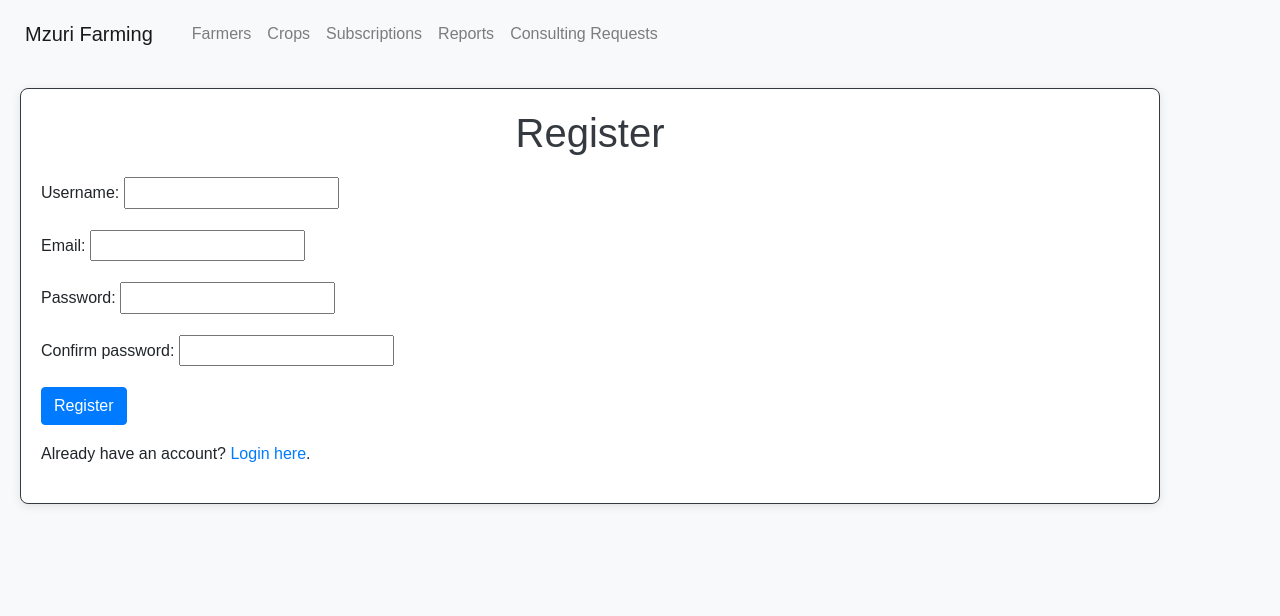
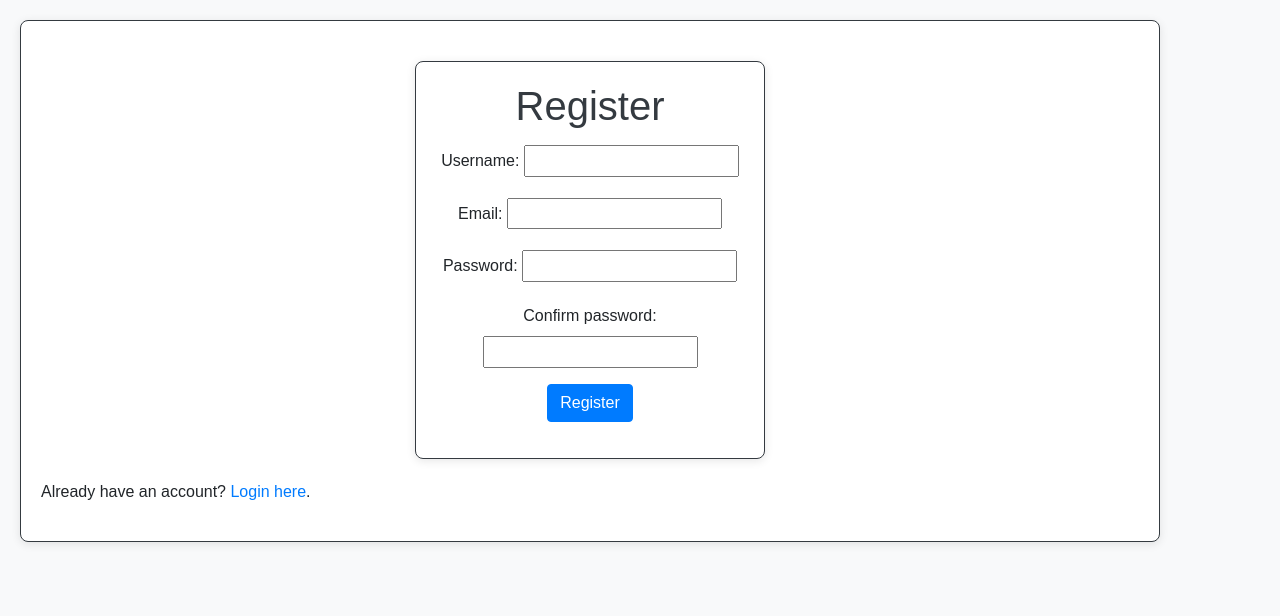
Before and after one commit to Alle4n/MzuriFarming, a Django app: page /register/ in a window 1280 px wide. Shown: the top 616 px of the page. Run offline with Django 5.2, Linux system fonts and the light colour scheme; some libraries are stand-ins or nearby versions.

Commit message:
HMTL and CSS edits

```diff
--- a/MzuriFarmingProject/MzuriFarmingApp/static/styles.css
+++ b/MzuriFarmingProject/MzuriFarmingApp/static/styles.css
@@ -105,3 +105,22 @@ footer .text-center {
         flex-wrap: wrap;
     }
 }
+
+.login-container {
+    padding: 20px; /* Padding around the form */
+    margin: 20px auto; /* Centered */
+    max-width: 350px; /* Smaller fixed width */
+    border: 1px solid #343a40;
+    border-radius: 8px;
+    background-color: #ffffff;
+    box-shadow: 0 2px 10px rgba(0, 0, 0, 0.1);
+    text-align: center; /* Center the text */
+}
+
+.login-container h1 {
+    margin-bottom: 15px; /* Reduced margin */
+}
+
+.login-container p {
+    margin-top: 10px; /* Spacing above the paragraph */
+}
--- a/MzuriFarmingProject/MzuriFarmingApp/templates/base.html
+++ b/MzuriFarmingProject/MzuriFarmingApp/templates/base.html
@@ -10,6 +10,7 @@
     <link rel="stylesheet" href="https://cdnjs.cloudflare.com/ajax/libs/font-awesome/5.15.4/css/all.min.css">
 </head>
 <body>
+    {% block navbar %}
     <nav class="navbar navbar-expand-lg navbar-light bg-light">
         <a class="navbar-brand" href="/">Mzuri Farming</a>
         <button class="navbar-toggler" type="button" data-toggle="collapse" data-target="#navbarNav" aria-controls="navbarNav" aria-expanded="false" aria-label="Toggle navigation">
@@ -25,6 +26,7 @@
             </ul>
         </div>
     </nav>
+    {% endblock %}
 
     <div class="container">
         {% block content %}
--- a/MzuriFarmingProject/MzuriFarmingApp/templates/index.html
+++ b/MzuriFarmingProject/MzuriFarmingApp/templates/index.html
@@ -2,6 +2,8 @@
 {% load static %}
 
 {% block title %}Home{% endblock %}
+
+{% block navbar %}{% endblock %}  <!-- No navbar for the index page -->
 
 {% block content %}
     <h1 class="text-center">Welcome to Mzuri Farming</h1>
--- a/MzuriFarmingProject/MzuriFarmingApp/templates/registration/register.html
+++ b/MzuriFarmingProject/MzuriFarmingApp/templates/registration/register.html
@@ -1,15 +1,18 @@
 {% extends "base.html" %}
+{% load static %}
 
-{% block title %}Users{% endblock %}
+{% block title %}Register{% endblock %}
+
+{% block navbar %}{% endblock %}
 
 {% block content %}
+<div class="login-container">
 <h1>Register</h1>
-
-<form method="POST" class="mb-3">  <!-- Start form here -->
+<form method="POST" class="mb-3">
     {% csrf_token %}
     {{ form.as_p }}
     <button type="submit" name="register" class="btn btn-primary">Register</button>
-</form>  <!-- Move the closing tag here -->
-
+</form>
+</div>
 <p>Already have an account? <a href="{% url 'login' %}">Login here</a>.</p>
 {% endblock %}
--- a/MzuriFarmingProject/MzuriFarmingApp/views.py
+++ b/MzuriFarmingProject/MzuriFarmingApp/views.py
@@ -18,7 +18,7 @@ def login_view(request):
             if user is not None:
                 login(request, user)
                 messages.success(request, 'Login successful!')
-                return redirect('crops_list')  # Redirect to a homepage or dashboard
+                return redirect('crops_list')
             else:
                 messages.error(request, 'Invalid username or password.')
     else:
```
Also changed, not shown: MzuriFarmingProject/MzuriFarmingApp/templates/registration/login.html (+12 -9 lines). Lines whose indentation alone changed are shown as unchanged.
